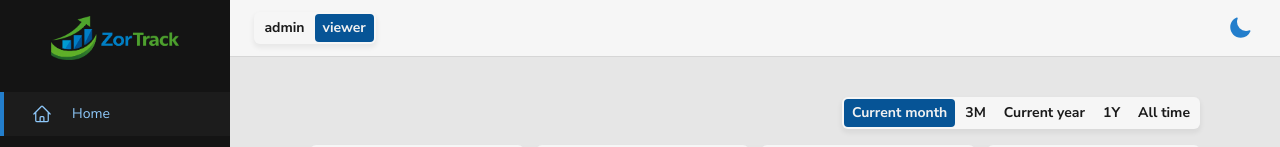
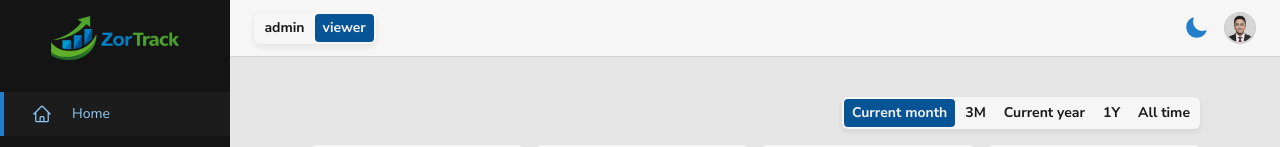
Before and after one commit to rishikesh-negi/fintracker-dashboard, a React (Vite) app: page /dashboard in a window 1280 px wide. Shown: the top 147 px of the page. Built offline with nearby package versions, Linux system fonts and the light colour scheme.

Commit message:
Added user avatar/mock profile link to the header

```diff
--- a/src/components/ui/Header.tsx
+++ b/src/components/ui/Header.tsx
@@ -11,6 +11,8 @@ export default function Header() {
       <img src="/logo.png" className="w-24 sm:hidden" alt="Platform logo" />
       <div className="flex items-center gap-3 sm:w-full sm:justify-between">
         <RoleToggler />
+
+        <div className="flex items-center gap-2 md:gap-3">
           <button
             className="p-1 rounded-md flex items-center justify-center cursor-pointer hover:bg-accent-100/25"
             onClick={toggleDarkMode}>
@@ -20,6 +22,13 @@ export default function Header() {
               <HiMoon className="text-xl md:text-2xl text-accent-500" />
             )}
           </button>
+          <img
+            src="/userAvatar.jpg"
+            alt="user avatar"
+            title="Profile"
+            className="w-8 aspect-square rounded-full border-2 border-faint-text/30 cursor-pointer hover:opacity-80"
+          />
+        </div>
       </div>
     </header>
   );
```
Lines whose indentation alone changed are shown as unchanged.
